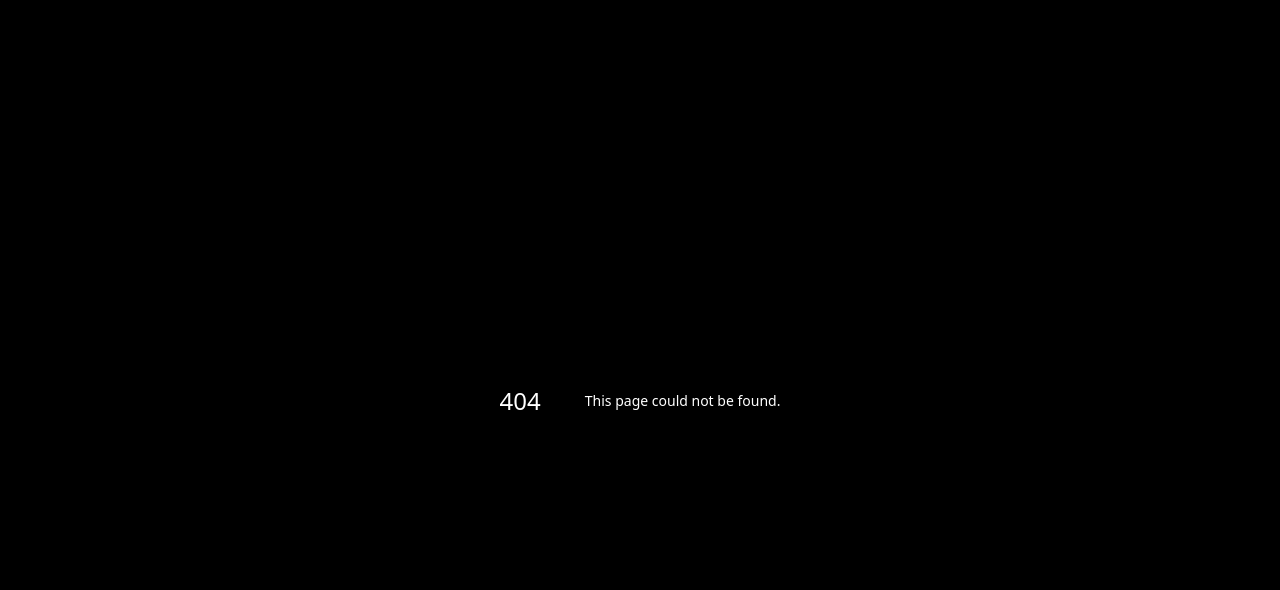
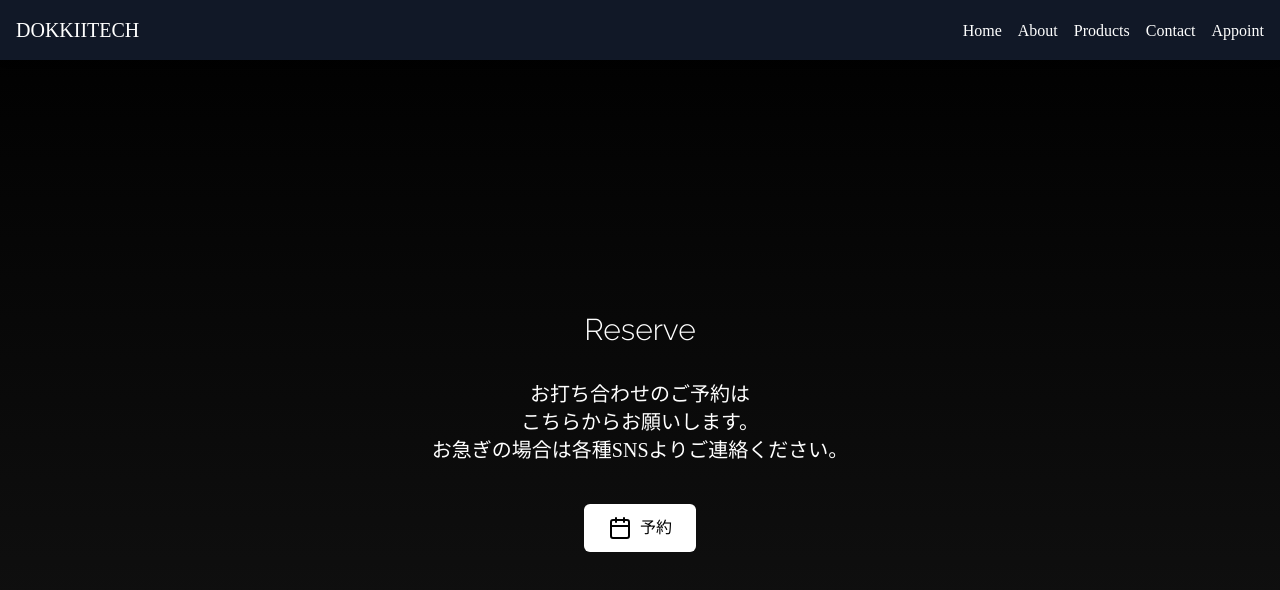
Before and after one commit to dokkiitech/portfoliosite, a Next.js app: page /appointment in a window 1280 px wide. Before the commit this address had no page. Shown: the top 590 px of the page. Built offline with nearby package versions, Linux system fonts and the light colour scheme.

Commit message:
update site

```diff
--- a/src/app/reserve/page.tsx
+++ b/src/app/appointment/page.tsx
@@ -8,7 +8,7 @@ export default function Reserve() {
             <main className="flex-grow flex items-center justify-center p-8">
                 <div className="max-w-2xl text-center">
                     <h1 className="text-3xl font-dot mb-8">Reserve</h1>
-                    <p className="text-xl font-jp mb-10">お打ち合わせのご予約はこちらからお願いします。</p>
+                    <p className="text-xl font-jp mb-10">お打ち合わせのご予約は<br/>こちらからお願いします。<br/>お急ぎの場合は各種SNSよりご連絡ください。</p>
                     <a
                         href="https://calendar.app.google/36ZkSsxR12yCumsC7"
                         target="_blank"
--- a/src/components/Header.tsx
+++ b/src/components/Header.tsx
@@ -27,7 +27,7 @@ export default function Header() {
         { href: "/about", label: "About" },
         { href: "/products", label: "Products" },
         { href: "/contact", label: "Contact" },
-        { href: "/reserve", label: "Reserve" },
+        { href: "/appointment", label: "Appoint" },
     ]
 
     return (
```
Also changed, not shown: 20 other files (tests, documents, lock files or other folders).
